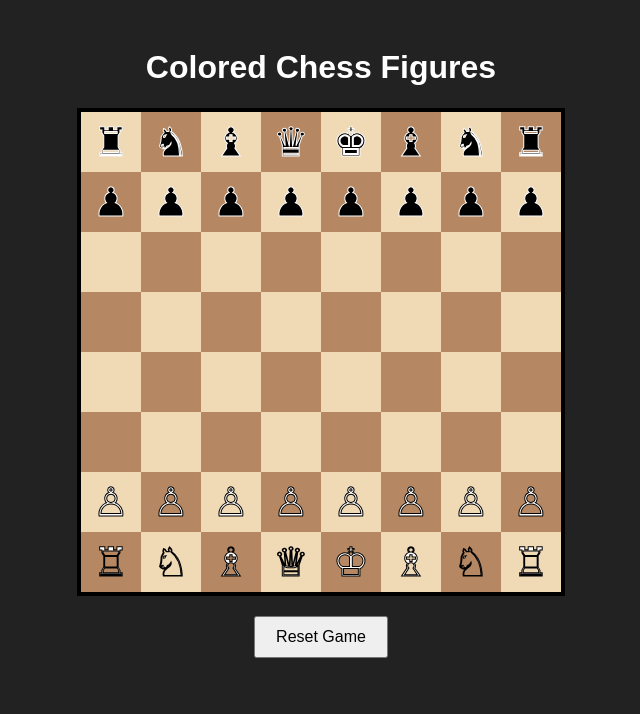
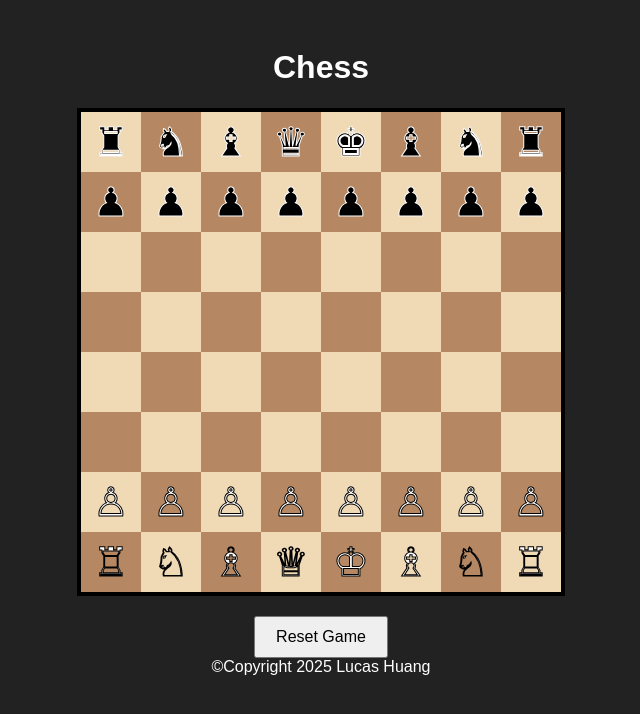
Before and after one commit to TheRedDragon86/TheRedDragon86.github.io, a plain HTML site: page index.html in a window 1280 px wide. Shown: the whole page, without its empty margins (319-959 px from the left). Drawn offline with Linux system fonts and the light colour scheme.

Commit message:
Update index.html

```diff
--- a/index.html
+++ b/index.html
@@ -2,7 +2,7 @@
 <html lang="en">
   <head>
     <meta charset="UTF-8" />
-    <title>Colored Chess Figures</title>
+    <title>Chess by Lucas</title>
     <style>
       body {
         background: #222;
@@ -67,10 +67,11 @@
   </head>
 
   <body>
-    <h1>Colored Chess Figures</h1>
+    <h1>Chess</h1>
 
     <div class="board" id="board"></div>
     <button id="resetBtn">Reset Game</button>
+    <footer>&copy;Copyright 2025 Lucas Huang</footer>
 
     <script>
       const boardElement = document.getElementById("board");
```
